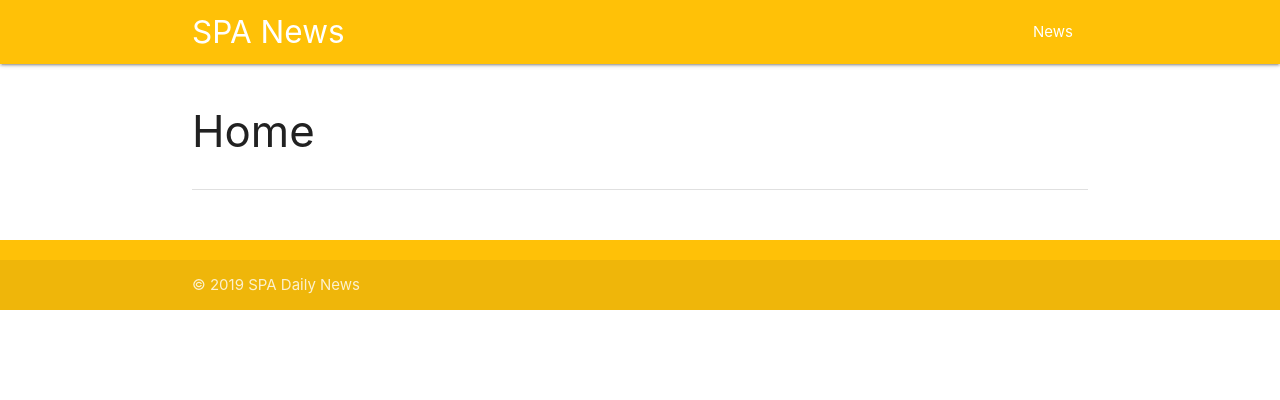
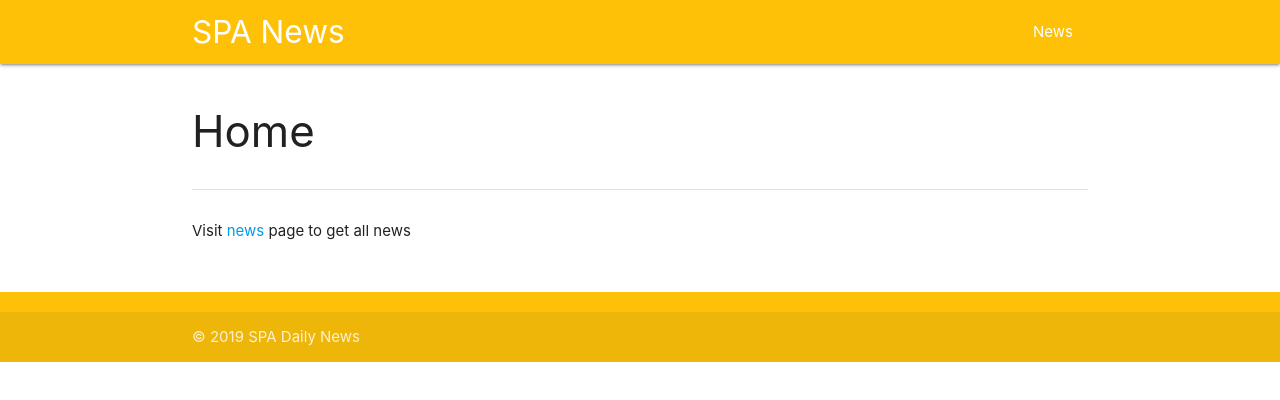
Before and after one commit to nabaraj/react-ssr, a React app: page / in a window 1280 px wide. Shown: the top 400 px of the page. Built offline with nearby package versions, Linux system fonts and the light colour scheme; no server answers.

Commit message:
modified code

```diff
--- a/package.json
+++ b/package.json
@@ -20,7 +20,7 @@
     "webpack-prod": "webpack -p --progress --config webpack.client.prod.js --mode production",
     "dev:build-client": "webpack --config webpack.client.js --watch"
   },
-  "author": "ilker ALTIN",
+  "author": "",
   "license": "ISC",
   "dependencies": {
     "@babel/polyfill": "^7.6.0",
--- a/public/index.html
+++ b/public/index.html
@@ -7,6 +7,17 @@
   <link rel="stylesheet" href="https://cdnjs.cloudflare.com/ajax/libs/materialize/1.0.0/css/materialize.min.css" />
   <link href="https://fonts.googleapis.com/icon?family=Material+Icons" rel="stylesheet">
   <meta name="viewport" content="width=device-width, initial-scale=1.0" />
+  <style>
+    body {
+      display: flex;
+      min-height: 100vh;
+      flex-direction: column;
+    }
+
+    #root {
+      flex: 1 0 auto;
+    }
+  </style>
 </head>
 
 <body>
--- a/src/client/Routes.js
+++ b/src/client/Routes.js
@@ -13,7 +13,7 @@ export default [
         exact: true
       },
       {
-        path: '/articles/:id',
+        path: '/news/:id',
         component: ArticleListPage
       },
       {
--- a/src/client/components/Header.js
+++ b/src/client/components/Header.js
@@ -42,7 +42,7 @@ const Header = () => {
                 </Link>
               </li>
               <li>
-                <Link to="/articles/1" className="item" onClick={toggleMenu}>
+                <Link to="/news/1" className="item" onClick={toggleMenu}>
                   News
                 </Link>
               </li>
@@ -50,7 +50,7 @@ const Header = () => {
             </ul>
             <ul id="nav-mobile" className="right hide-on-med-and-down">
               <li>
-                <Link to="/articles/1" className="item">
+                <Link to="/news/1" className="item">
                   News
                 </Link>
               </li>
--- a/src/client/pages/ArticleListPage.js
+++ b/src/client/pages/ArticleListPage.js
@@ -105,10 +105,10 @@ const ArticleListPage = props => {
           <li className={`${parseInt(match.params.id) <= 1 ? "disabled" : ""}`}>
             {parseInt(match.params.id) <= 1 ?
               null :
-              <><Link to={`/articles/${parseInt(match.params.id) - 1}`}>Previous</Link>|</>}
+              <><Link to={`/news/${parseInt(match.params.id) - 1}`}>Previous</Link>|</>}
 
           </li>
-          <li className="waves-effect"><Link to={`/articles/${parseInt(match.params.id) + 1}`}>Next</Link></li>
+          <li className="waves-effect"><Link to={`/news/${parseInt(match.params.id) + 1}`}>Next</Link></li>
         </ul>
       </div>
       <Chart chartData={chartData}></Chart>
--- a/src/client/pages/HomePage.js
+++ b/src/client/pages/HomePage.js
@@ -2,7 +2,7 @@
 /* eslint-disable jsx-a11y/anchor-is-valid */
 import React, { useEffect, useState } from 'react';
 import { connect } from 'react-redux';
-import { LazyLoadImage } from 'react-lazy-load-image-component';
+import { Link } from "react-router-dom";
 import PropTypes from 'prop-types'; // ES6
 import { fetchArticles } from '../actions';
 import ArticleDetailModal from '../components/ArticleDetailModal';
@@ -38,7 +38,9 @@ const HomePage = props => {
         </div>
         <div className="divider" />
         <div className="section">
-
+          <p>
+            Visit <Link to="news/1">news</Link> page to get all news
+            </p>
         </div>
       </div>
     </div>
--- a/src/client/pages/article.css
+++ /dev/null
@@ -1,3 +0,0 @@
-.tableLink {
-    display: inline-block;
-}
```
